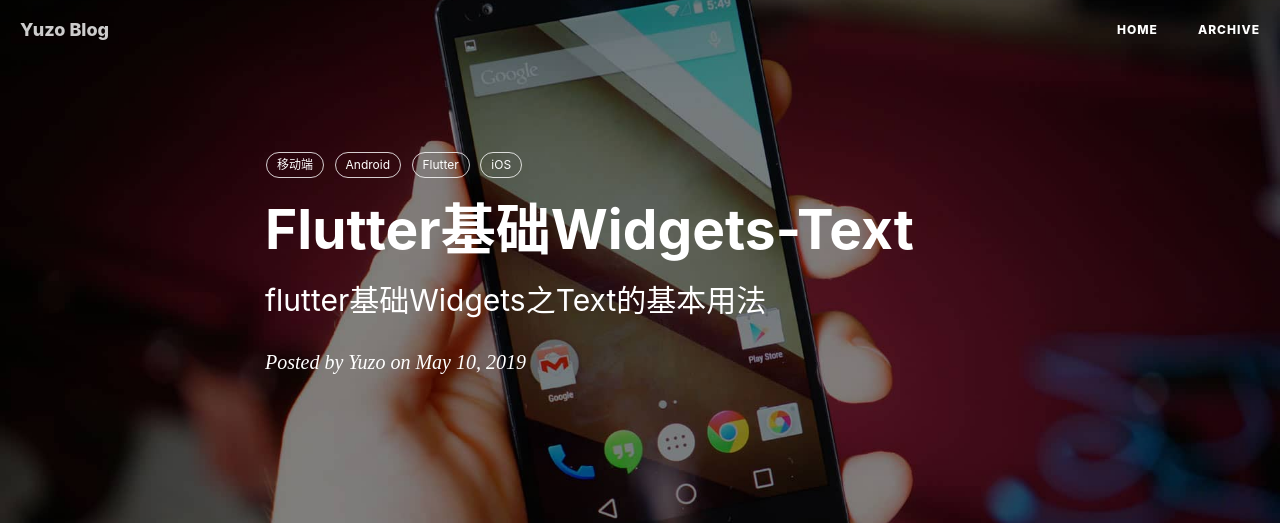
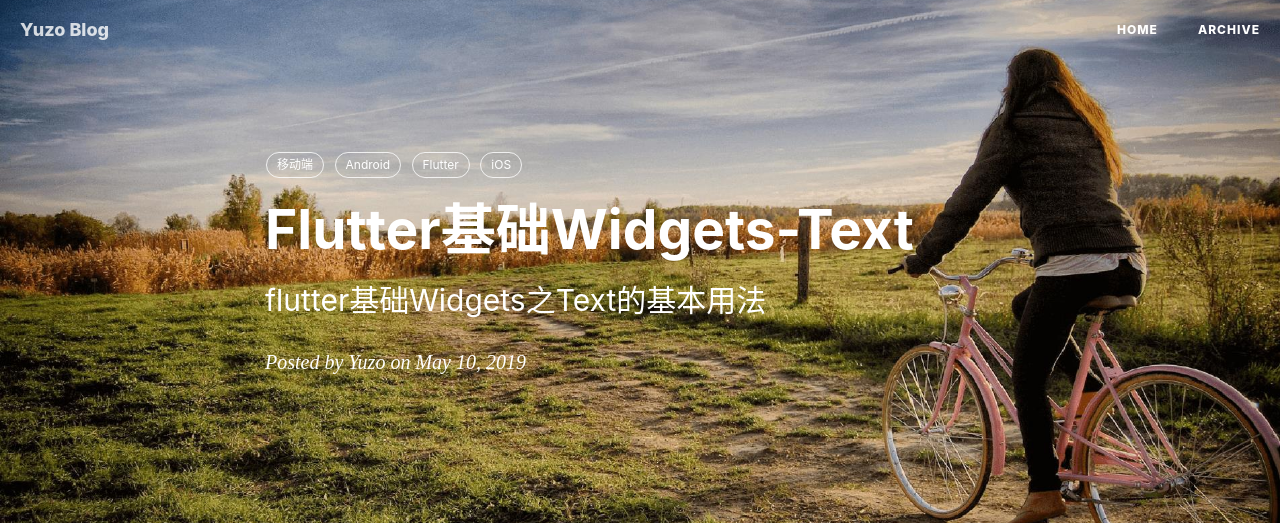
Before and after one commit to Yuzopro/yuzopro.github.io, a Jekyll site: the page built from _posts/2019-05-10-Flutter基础Widgets-Text.md, in a window 1280 px wide. Shown: the top 523 px of the page. Built offline with Jekyll 4.4.1, drawn with Linux system fonts in a browser that asks for light colours; nearby versions of some CDN libraries; comment, search, counter and statistics services are not loaded; grey boxes are pictures that could not be loaded.

Commit message:
*)更换图片

```diff
--- a/_posts/2019-05-10-Flutter基础Widgets-Text.md
+++ b/_posts/2019-05-10-Flutter基础Widgets-Text.md
@@ -4,7 +4,7 @@ title:      "Flutter基础Widgets-Text"
 subtitle:   "flutter基础Widgets之Text的基本用法"
 date:       2019-05-10 15:04:00
 author:     "Yuzo"
-header-img: "img/post-bg-android.jpg"
+header-img: "img/post-bg-flutter-text.jpg"
 catalog: true
 tags:
     - 移动端
```
Also changed, not shown: img/home-bg.jpg, img/post-bg-flutter-text.jpg (added).
